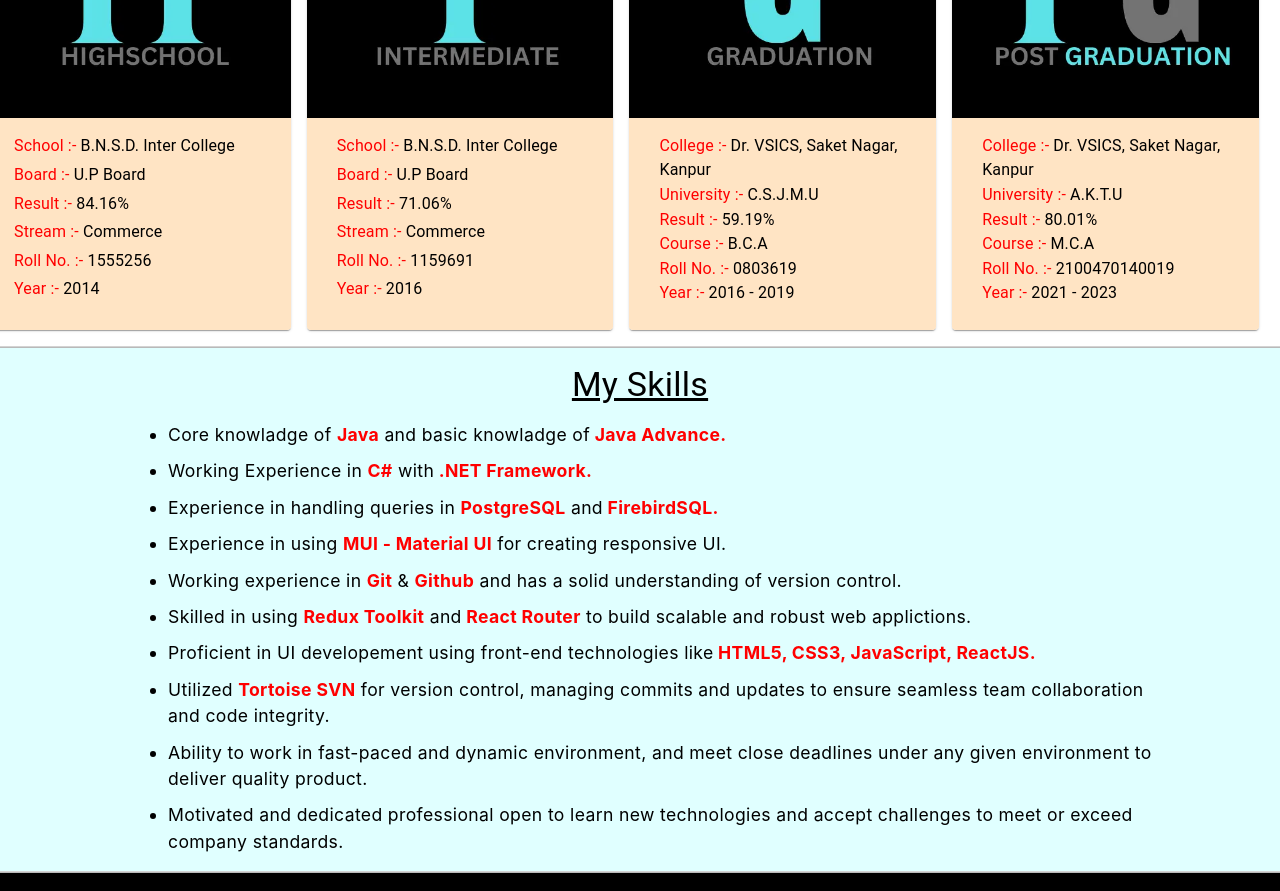
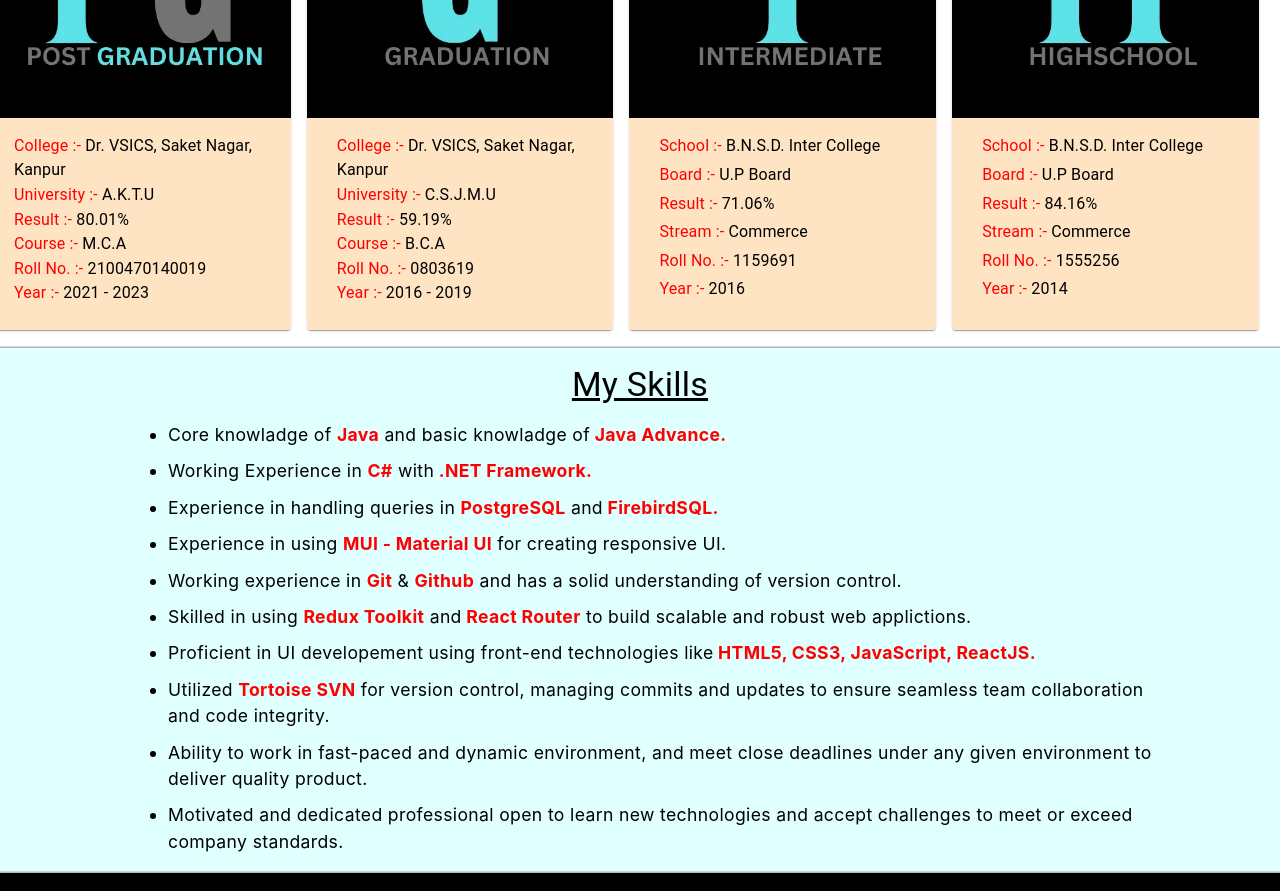
Before and after one commit to ashuBajpai999/portfolio, a React (Create React App) app: page / in a window 1280 px wide. Shown: the part 1960-2851 px from the top of the page. Built offline with nearby package versions, Linux system fonts and the light colour scheme.

Commit message:
Fix Some Issue

```diff
--- a/src/Components/Footer.js
+++ b/src/Components/Footer.js
@@ -98,8 +98,8 @@
             <p className="txtCenter">
               <Link
                 color="aqua"
-                //href="https://mail.google.com/mail/?view=cm&fs=1&to=ashutoshbajpai512@gmail.com&su=Recruitment Process&body=Your message here"
-                //target="_blank"
+                sx={{cursor:"pointer"}}
+                // target="_blank"
                 onClick={handleClickOpen}
                 underline="none"
                 className="mailLink"
@@ -179,7 +179,7 @@
             sx={{ textAlign: "center" }}
             className="footerText"
           >
-            <p className="text">Copyright © 2023 reserved Designed By</p>
+            <p className="text">Copyright © 2025 reserved Designed By</p>
             <span className="name"> Ashutosh Bajpai ❤</span>
           </Grid>
         </Grid>
--- a/src/Components/ModelPopup.js
+++ b/src/Components/ModelPopup.js
@@ -14,10 +14,14 @@
   {
     optionName: "Whatsapp",
     icon: WhatsApp,
+    bgColor: "#3fed13",
+    avtarColor: "white"
   },
   {
     optionName: "Call",
     icon: Call,
+    bgColor: "#3fed13",
+    avtarColor: "white"
   },
 ];
 
@@ -51,7 +55,7 @@
       <List
         sx={{
           pt: 0,
-          backgroundColor: "aqua",
+          backgroundColor: "lightcyan",
         }}
       >
         {option.map((item, index) => (
@@ -60,7 +64,7 @@
               onClick={(e) => handleListItemClick(e, item.optionName)}
             >
               <ListItemAvatar>
-                <Avatar sx={{ color: "#76ff03", backgroundColor: "black" }}>
+                <Avatar sx={{ color: item.avtarColor, backgroundColor: item.bgColor }}>
                   <item.icon />
                 </Avatar>
               </ListItemAvatar>
--- a/src/Modules/ProjectDetails.js
+++ b/src/Modules/ProjectDetails.js
@@ -20,7 +20,7 @@
       headingColor: "#5DB7FE",
       descriptionColor: "black",
       heading: "myGSTcafe",
-      link: "https://erp.mygstcafe.com/",
+      link: "https://erpqa.mygstcafe.com/",
       description:
         "MyGSTcafe is the easiest Offline GST Return Filing Software. It helps to automate many calculations regarding the GST and file accurate returns. It can upload data from your excel sheets. It provides the one-click reconciliation facility. Presently I'm working on this project to develop the UI and create functioning between components",
     },
--- a/src/Modules/Qualification.js
+++ b/src/Modules/Qualification.js
@@ -8,22 +8,15 @@
 const Qualification = () => {
   const imageList = [
     {
-      path: Highschool,
-      SchoolName: { School: " B.N.S.D. Inter College" },
-      BoardName: { Board: " U.P Board" },
-      Result: { Result: " 84.16%" },
-      Stream: { Stream: " Commerce" },
-      RollNumber: { "Roll No.": " 1555256" },
-      Year: { Year: " 2014" },
-    },
-    {
-      path: Intermediate,
-      SchoolName: { School: " B.N.S.D. Inter College" },
-      BoardName: { Board: " U.P Board" },
-      Result: { Result: " 71.06%" },
-      Stream: { Stream: " Commerce" },
-      RollNumber: { "Roll No.": " 1159691" },
-      Year: { Year: " 2016" },
+      path: PostGraduation,
+      SchoolName: {
+        College: " Dr. VSICS, Saket Nagar, Kanpur",
+      },
+      BoardName: { University: " A.K.T.U" },
+      Result: { Result: " 80.01%" },
+      Stream: { Course: " M.C.A" },
+      RollNumber: { "Roll No.": " 2100470140019" },
+      Year: { Year: " 2021 - 2023" },
     },
     {
       path: Graduation,
@@ -37,16 +30,23 @@
       Year: { Year: " 2016 - 2019" },
     },
     {
-      path: PostGraduation,
-      SchoolName: {
-        College: " Dr. VSICS, Saket Nagar, Kanpur",
-      },
-      BoardName: { University: " A.K.T.U" },
-      Result: { Result: " 80.01%" },
-      Stream: { Course: " M.C.A" },
-      RollNumber: { "Roll No.": " 2100470140019" },
-      Year: { Year: " 2021 - 2023" },
+      path: Intermediate,
+      SchoolName: { School: " B.N.S.D. Inter College" },
+      BoardName: { Board: " U.P Board" },
+      Result: { Result: " 71.06%" },
+      Stream: { Stream: " Commerce" },
+      RollNumber: { "Roll No.": " 1159691" },
+      Year: { Year: " 2016" },
     },
+    {
+      path: Highschool,
+      SchoolName: { School: " B.N.S.D. Inter College" },
+      BoardName: { Board: " U.P Board" },
+      Result: { Result: " 84.16%" },
+      Stream: { Stream: " Commerce" },
+      RollNumber: { "Roll No.": " 1555256" },
+      Year: { Year: " 2014" },
+    }
   ];
   return (
     <Grid container spacing={2} columnGap={2} id="Qualification">
```
